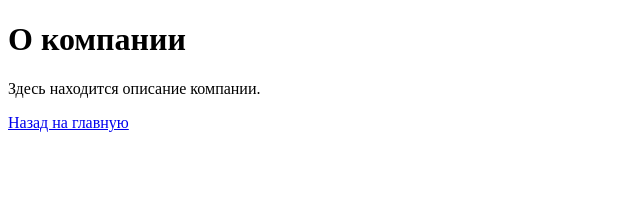
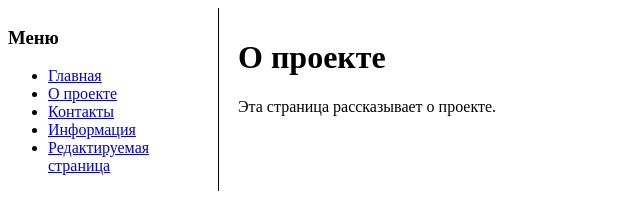
Before and after one commit to BAGA667/mama-nikiti, a plain HTML site: page about.html in a window 1280 px wide. Shown: the whole page, without its empty margins (0-640 px from the left). Drawn offline with Linux system fonts and the light colour scheme.

Commit message:
Change title and content from company to project

```diff
--- a/about.html
+++ b/about.html
@@ -2,13 +2,23 @@
 <html lang="ru">
 <head>
     <meta charset="UTF-8">
-    <title>О компании</title>
+    <title>О проекте</title>
 </head>
 <body>
-    <h1>О компании</h1>
+<div style="float:left; width:200px; border-right:1px solid #000; padding-right:10px;">
+    <h3>Меню</h3>
+    <ul>
+        <li><a href="index.html">Главная</a></li>
+        <li><a href="about.html">О проекте</a></li>
+        <li><a href="contacts.html">Контакты</a></li>
+        <li><a href="info.html">Информация</a></li>
+        <li><a href="edit.html">Редактируемая страница</a></li>
+    </ul>
+</div>
 
-    <p>Здесь находится описание компании.</p>
-
-    <a href="index.html">Назад на главную</a>
+<div style="margin-left:220px; padding:10px;">
+    <h1>О проекте</h1>
+    <p>Эта страница рассказывает о проекте.</p>
+</div>
 </body>
 </html>
```
